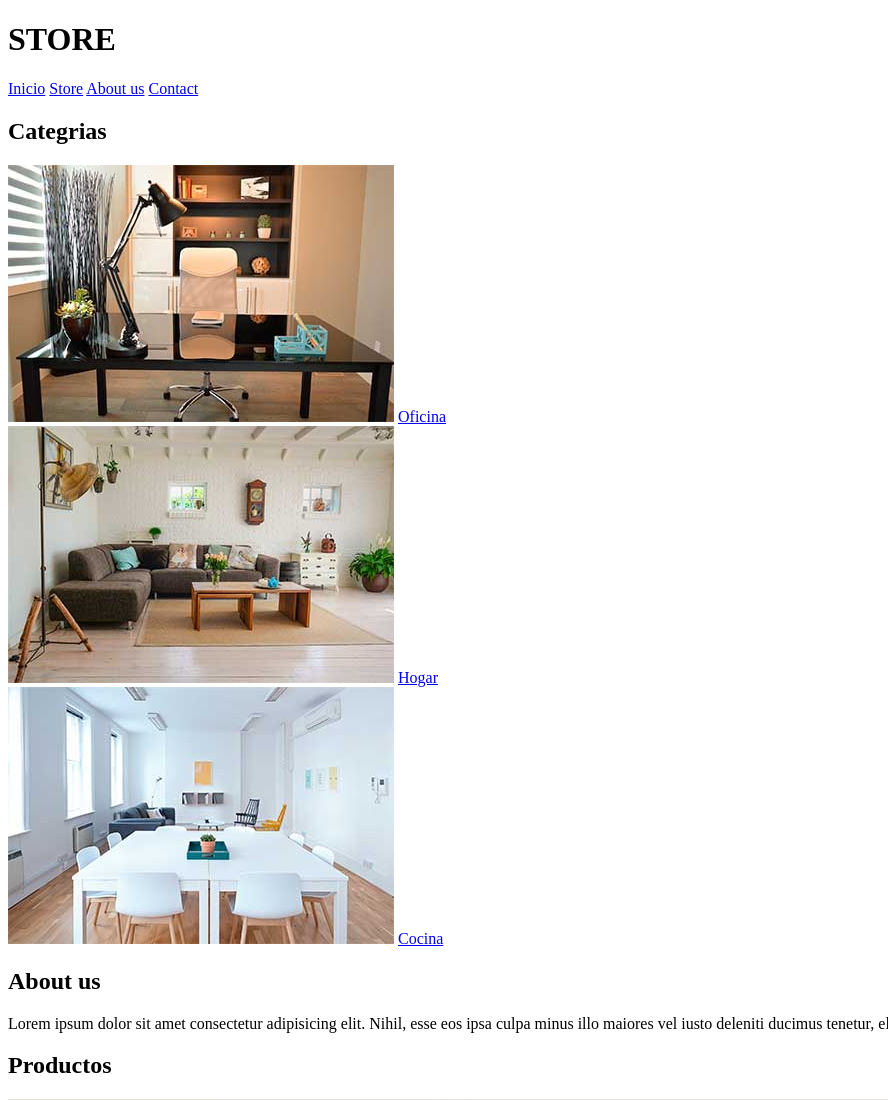
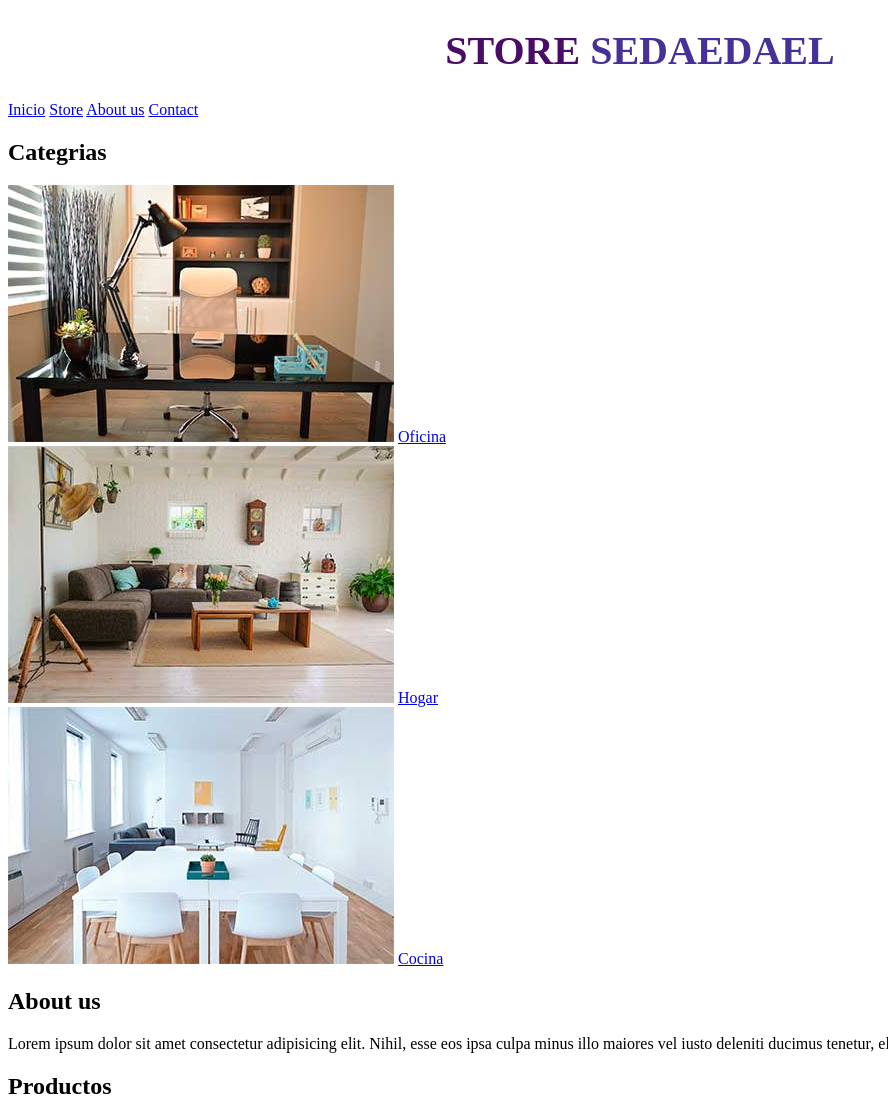
Before and after one commit to ralberto1982/store, a plain HTML site: page index.html in a window 1280 px wide. Shown: the top 1100 px of the page, without its empty margins (0-888 px from the left). Drawn offline with Linux system fonts and the light colour scheme.

Commit message:
specificidad

```diff
--- a/css/app.css
+++ b/css/app.css
@@ -0,0 +1,26 @@
+:root {
+    --primaryColor: #473198;
+    --secongColor: #4a0d67;
+    --mintGreen: #daffed;
+    --iceBlue: #9bf3f0;
+    --lightGreen: #adfc92;
+    --negro: #000000;
+    --white: #ffffff;
+}
+
+h1 {
+    color: var(--secongColor);
+}
+
+h1 span {
+    color: var(--primaryColor);
+}
+
+/* GLOBALES */
+.textCenter {
+    text-align: center;
+}
+
+h1 {
+    font-size: 40px;
+}
--- a/index.html
+++ b/index.html
@@ -10,7 +10,7 @@
 
 <body>
     <header>
-        <h1>STORE</h1>
+        <h1 class="textCenter">STORE<span> SEDAEDAEL</span></h1>
     </header>
 
     <nav>
```
